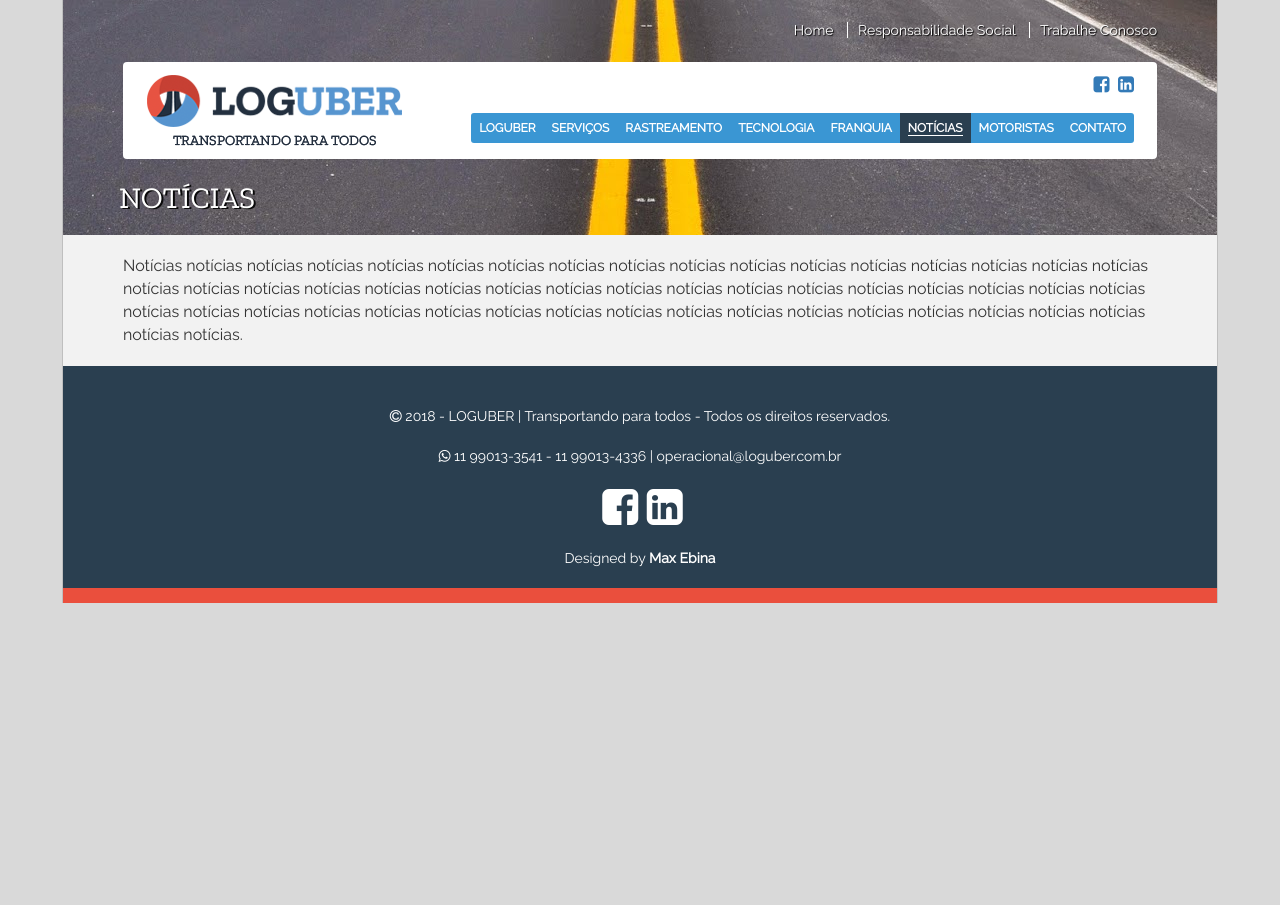
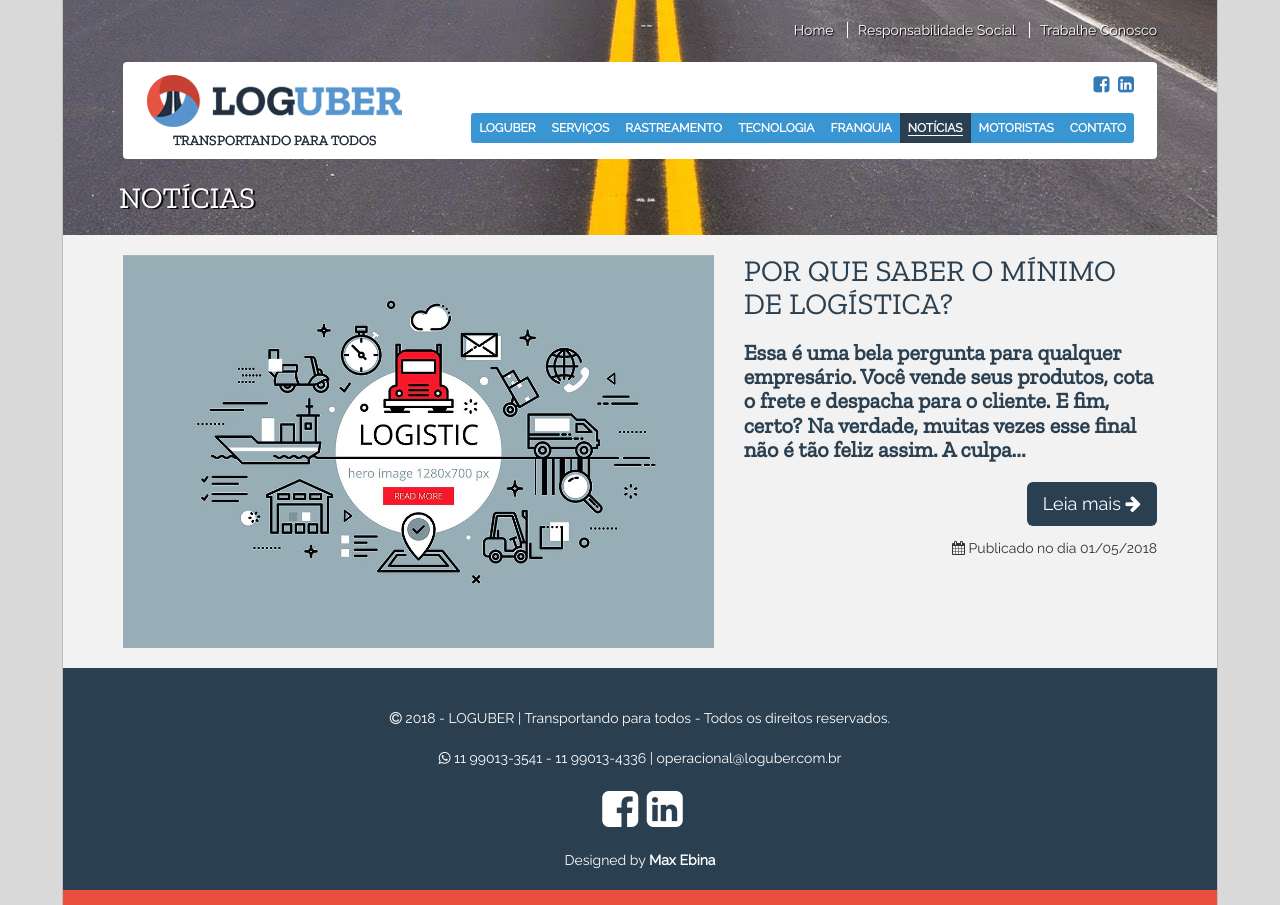
Before and after one commit to maxebina/loguber, a PHP site: page /noticias in a window 1280 px wide. Before the commit the page ends 603 px from the top, so only its background shows below. Run offline with PHP 8.4, Linux system fonts and the light colour scheme; some libraries are stand-ins or nearby versions.

Commit message:
pagina notícias

```diff
--- a/css/nosass.css
+++ b/css/nosass.css
@@ -1,3 +1,25 @@
+.page.noticias img.noticia-img {
+	background-size: cover;
+  	display: block;
+  	width: 100%;
+}
+.page.noticias img.noticia-interno-img {
+	float: left;
+	margin-right: 20px;
+	width: 420px;
+}
+.page.noticias h2 {
+	margin-top: 0px;
+}
+.page.noticias .data-noticia {
+	clear: both;
+	display: block;
+	padding-top: 12px;
+	text-align: right;
+}
+.page.noticias .data-noticia.interno {
+	text-align: left !important;
+}
 @media screen and (max-width: 768px) {
 
 }
@@ -6,6 +28,22 @@
 
 }
 
+@media (min-width: 415px) and (max-width: 767px) {
+
+}
+
+@media (min-width: 348px) and (max-width: 991px) {
+	.page.noticias img.noticia-interno-img {
+		float: none;
+		margin-bottom: 20px;
+		width: 100%;
+	}
+}
+
+@media (max-width: 414px) {
+
+}
+
 @media (max-width: 767px) {
 
 }
--- a/noticias.php
+++ b/noticias.php
@@ -1,14 +1,33 @@
 	<?php $thisPage="Notícias"; ?>
     <?php $your_meta_description="Descrição aqui"; ?>
 	<?php include("header.php"); ?>
-		<div class="page">
+		<div class="page noticias">
     		<div class="banner-page banner-loguber">
     			<h1>NOTÍCIAS</h1>
     		</div>
     		<section>
-    			<p>
-    				Notícias notícias notícias notícias notícias notícias notícias notícias notícias notícias notícias notícias notícias notícias notícias notícias notícias notícias notícias notícias notícias notícias notícias notícias notícias notícias notícias notícias notícias notícias notícias notícias notícias notícias notícias notícias notícias notícias notícias notícias notícias notícias notícias notícias notícias notícias notícias notícias notícias notícias notícias notícias notícias.
-                </p>
+                <div class="row">
+                    <div class="col-md-7">
+                        <a href="por-que-saber-o-minimo-de-logistica">
+                            <img src="img/por-que-saber-o-minimo-de-logistica-01.jpg" class="noticia-img">
+                        </a>
+                    </div>
+                    <div class="col-md-5">
+                        <h2>
+                            POR QUE SABER O MÍNIMO DE LOGÍSTICA?
+                        </h2>
+                        <h3 class="mb-20">
+                            Essa é uma bela pergunta para qualquer empresário. Você vende seus produtos, cota o frete e despacha para o cliente. E fim, certo? Na verdade, muitas vezes esse final não é tão feliz assim. A culpa...
+                        </h3>
+                        <a href="por-que-saber-o-minimo-de-logistica" class="btn btn-primary btn-lg fr" role="button">
+                            Leia mais
+                            <i class="fa fa-arrow-right"></i>
+                        </a>
+                        <div class="data-noticia">
+                            <i class="fa fa-calendar"></i> Publicado no dia 01/05/2018
+                        </div>
+                    </div>
+                </div>
     		</section>
 	    </div>
 	<?php include("footer.php"); ?>
```
Also changed, not shown: por-que-saber-o-minimo-de-logistica.php (added, +85 -0 lines), .htaccess, img/por-que-saber-o-minimo-de-logistica-01.jpg (added).
